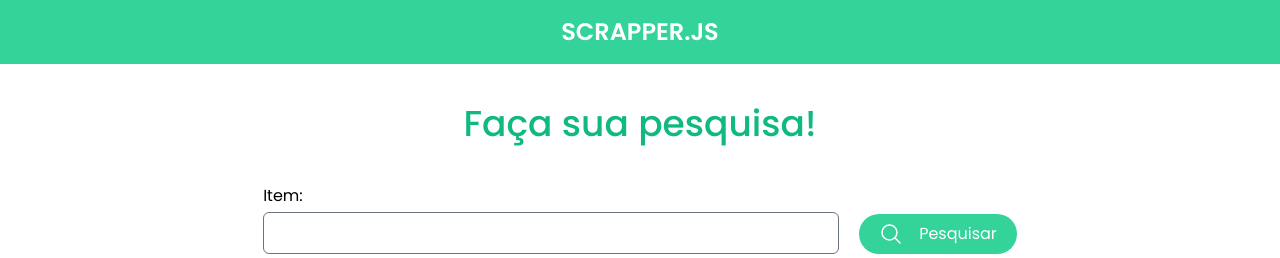
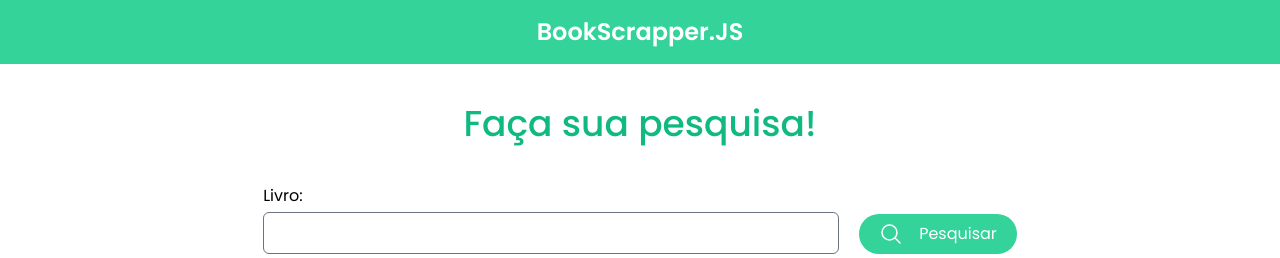
Before and after one commit to GustavoMont/book-scrapper, a Next.js app: page / in a window 1280 px wide. Shown: the top 258 px of the page. Built offline with nearby package versions, Linux system fonts and the light colour scheme.

Commit message:
fix: update texts

```diff
--- a/app/page.tsx
+++ b/app/page.tsx
@@ -30,7 +30,7 @@
       >
         <div className="flex flex-col gap-1 w-full max-w-xl">
           <label htmlFor="search">
-            <p>Item:</p>
+            <p>Livro:</p>
           </label>
           <input
             className="rounded-md focus:border-emerald-600 focus:ring-2 focus:ring-emerald-500 "
--- a/components/Layout/Navbar.tsx
+++ b/components/Layout/Navbar.tsx
@@ -4,7 +4,7 @@
   return (
     <nav className="p-4 bg-emerald-400">
       <div className="flex flex-col gap-0.5 text-center">
-        <h1 className="text-2xl text-white font-bold">SCRAPPER.JS</h1>
+        <h1 className="text-2xl text-white font-bold">BookScrapper.JS</h1>
       </div>
     </nav>
   );
```
